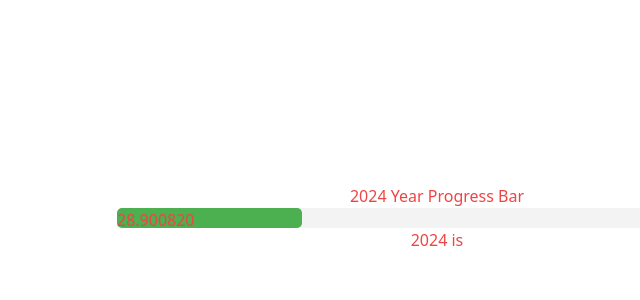
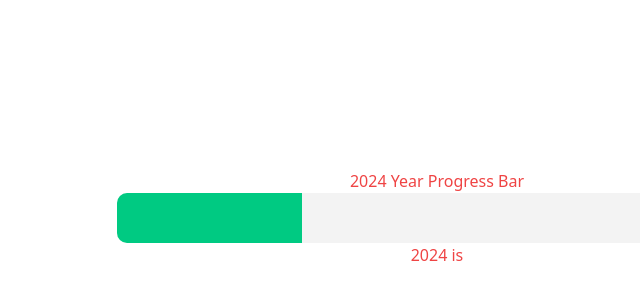
Before and after one commit to bbulakh/nuxt-year-progress, a Nuxt app: page / in a window 1280 px wide. Shown: the part 182-482 px from the top of the page, without its empty margins (203-843 px from the left). Built offline with nearby package versions, Linux system fonts and the light colour scheme.

Commit message:
add logic and styles

```diff
--- a/src/components/YearProgressBar.vue
+++ b/src/components/YearProgressBar.vue
@@ -1,8 +1,12 @@
 <template>
-  <div class="progress-bar">
-    <div class="progress" :style="{ width: progressPercentage + '%' }">
-      {{ progressPercentage.toFixed(6) }}
-    </div>
+  <div class="progress-bar z-10 text-white">
+    <div
+      class="progress mb-5"
+      :style="{ width: progressPercentage + '%' }"
+    ></div>
+    <p class="text-center mb-3">
+      {{ currentYear }} is already {{ progressPercentage.toFixed(6) }}%
+    </p>
   </div>
 </template>
 
@@ -11,7 +15,8 @@ export default {
   data() {
     return {
       currentDate: new Date(),
-      progressPercentage: 10,
+      currentYear: new Date().getFullYear(),
+      progressPercentage: 0,
     };
   },
 
@@ -20,7 +25,7 @@ export default {
     setInterval(() => {
       this.currentDate = new Date();
       this.getPercentage();
-    }, 1000);
+    }, 100);
   },
 
   methods: {
@@ -31,7 +36,8 @@ export default {
       const startOfNextYear = new Date(currentYear + 1, 0, 1);
       const millisecondsPassed = currentDate - startOfYear;
       const totalMillisecondsInYear = startOfNextYear - startOfYear;
-      const progressPercent = (millisecondsPassed / totalMillisecondsInYear) * 100;
+      const progressPercent =
+        (millisecondsPassed / totalMillisecondsInYear) * 100;
       this.progressPercentage = progressPercent;
     },
   },
@@ -41,14 +47,26 @@ export default {
 <style scoped>
 .progress-bar {
   width: 100%;
-  height: 20px;
+  height: 50px;
   background-color: #f3f3f3;
-  border-radius: 5px;
+  border-radius: 10px;
 }
 
-.progress {
+.progress-bar .progress {
+  --time: 1s;
   height: 100%;
-  background-color: #4caf50;
-  border-radius: 5px;
+  background-color: #00ca82;
+  border-radius: 10px 0 0 10px;
+  transform-origin: left top;
+  transform: scaleX(0);
+  animation: scale var(--time) forwards;
+}
+@keyframes scale {
+  0% {
+    transform: scaleX(0);
+  }
+  100% {
+    transform: scaleX(1);
+  }
 }
 </style>
```
